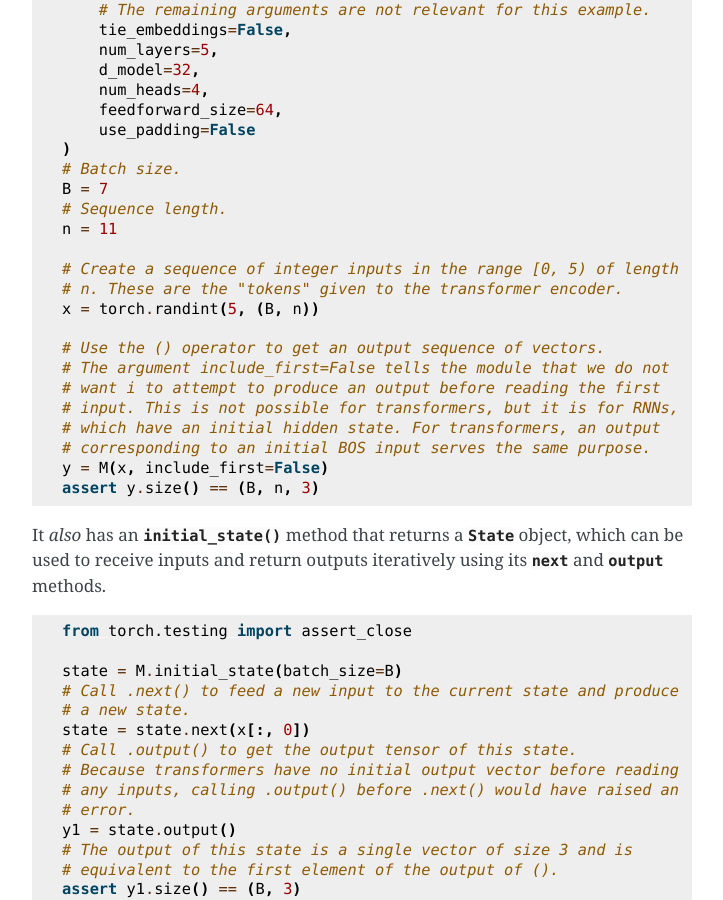
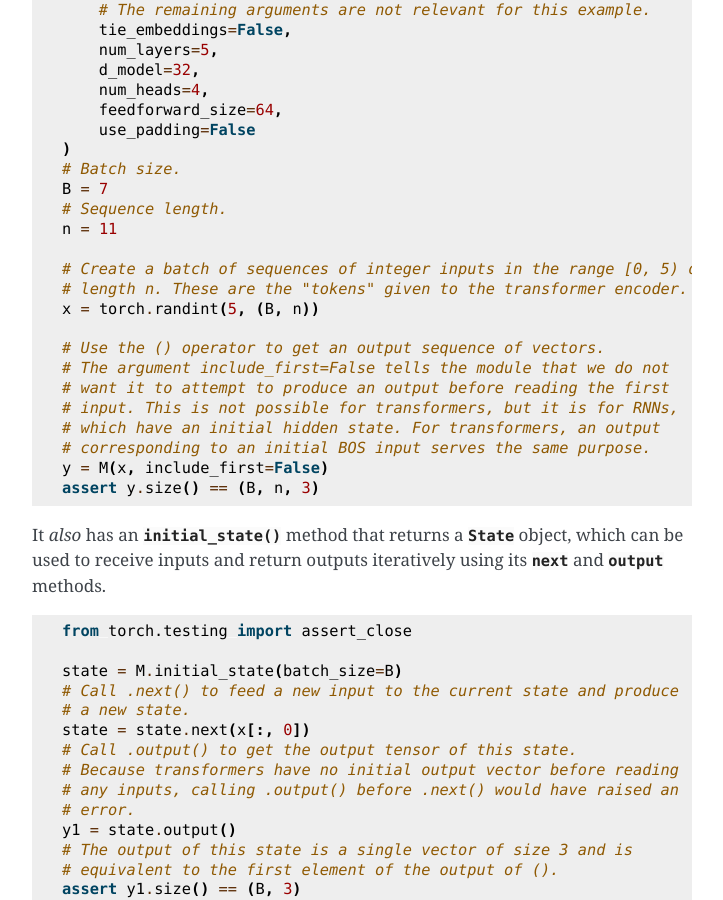
Before and after one commit to bdusell/rau, a Sphinx documentation site: the page built from docs/composable-neural-networks.rst, in a window 1280 px wide and 900 px high, scrolled down 1448 px. Shown: the whole window, without its empty margins (388-1111 px from the left). Built offline with Sphinx 7.4.7, drawn with Linux system fonts in a browser that asks for light colours.

Commit message:
Update docs on composables.

```diff
--- a/docs/composable-neural-networks.rst
+++ b/docs/composable-neural-networks.rst
@@ -88,13 +88,13 @@
     # Sequence length.
     n = 11
 
-    # Create a sequence of integer inputs in the range [0, 5) of length
-    # n. These are the "tokens" given to the transformer encoder.
+    # Create a batch of sequences of integer inputs in the range [0, 5) of
+    # length n. These are the "tokens" given to the transformer encoder.
     x = torch.randint(5, (B, n))
 
     # Use the () operator to get an output sequence of vectors.
     # The argument include_first=False tells the module that we do not
-    # want i to attempt to produce an output before reading the first
+    # want it to attempt to produce an output before reading the first
     # input. This is not possible for transformers, but it is for RNNs,
     # which have an initial hidden state. For transformers, an output
     # corresponding to an initial BOS input serves the same purpose.
@@ -154,10 +154,11 @@
 ----------------
 
 What if you try to compose modules that require multiple arguments? For example,
-if you have a module ``A`` that takes no keyword arguments, a module ``B``
-that requires a keyword argument ``foo``, and a module ``C`` that requires keyword arguments ``bar`` and ``baz``, how do you invoke ``A | B | C``? Rau
-handles this by allowing you to add tags to modules that signal which modules
-should receive which arguments.
+if you have a module ``A`` that takes no keyword arguments, a module ``B`` that
+requires a keyword argument ``foo``, and a module ``C`` that requires keyword
+arguments ``bar`` and ``baz``, how do you invoke ``A | B | C``? Rau handles this
+by allowing you to add tags to modules that signal which modules should receive
+which arguments.
 
 .. code-block:: python
 
```
